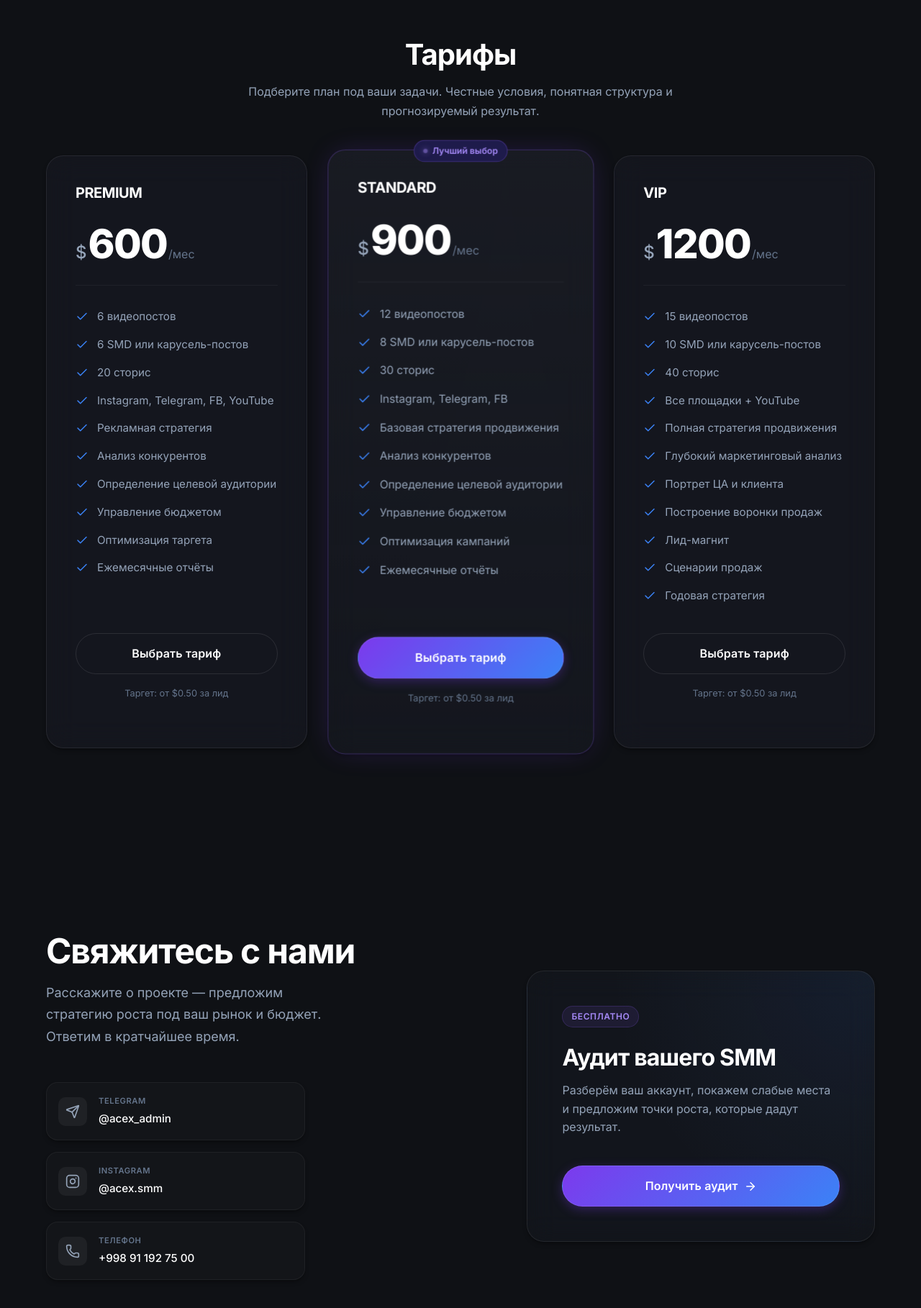
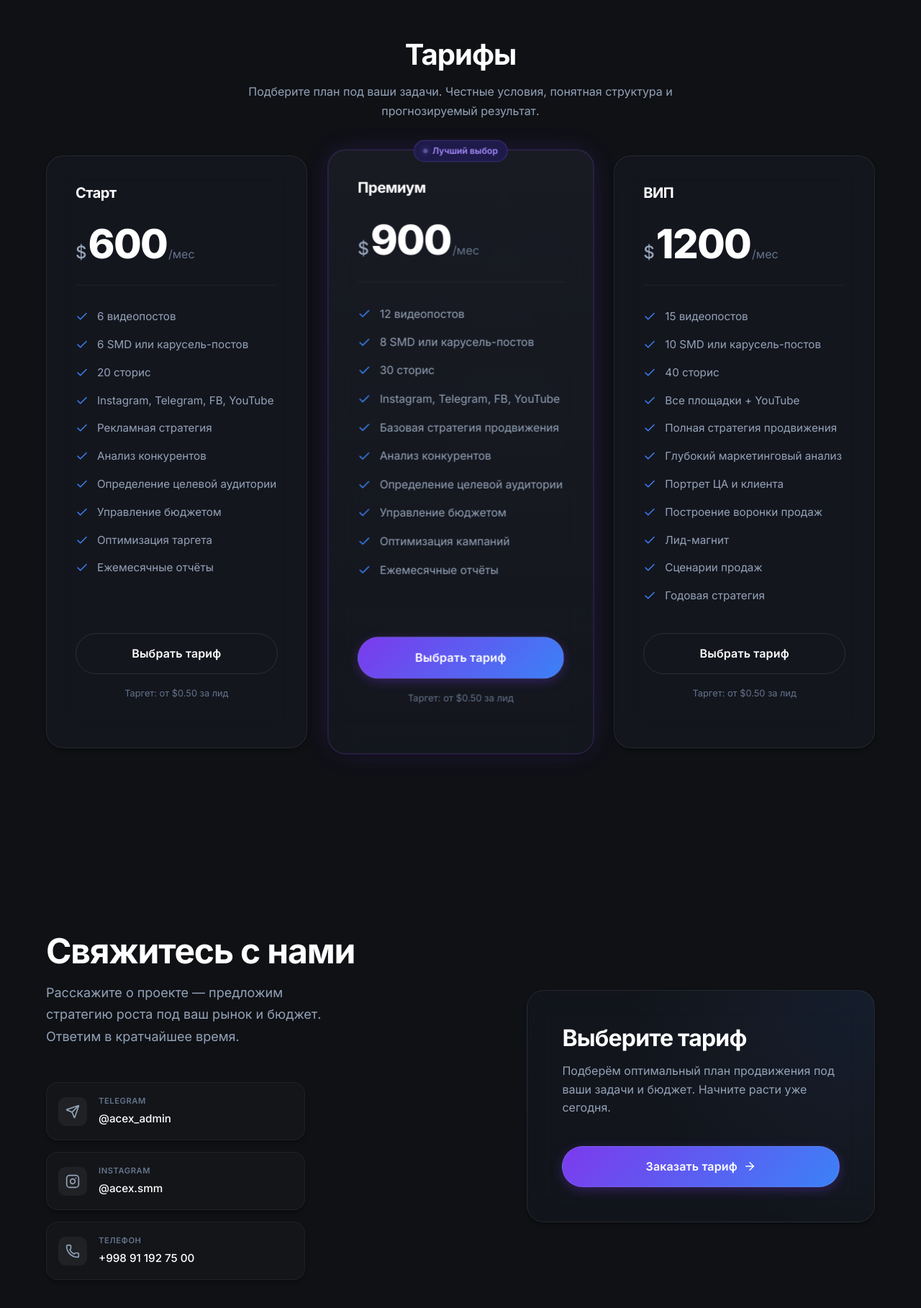
Before and after one commit to ShohruxMurodovich/Acex-landing, a Vue app: page / in a window 1280 px wide. Shown: the part 874-2692 px from the top of the page at 72% size. Built offline with nearby package versions, Linux system fonts and the light colour scheme.

Commit message:
Update pricing: change tariff names to Russian (Старт, Премиум, ВИП), add YouTube to Premium plan, replace audit/consultation CTAs with tariff purchase, remove free badge

```diff
--- a/src/components/ContactSection.vue
+++ b/src/components/ContactSection.vue
@@ -33,13 +33,12 @@
 
         <!-- Audit CTA Column -->
         <div class="audit-block glass-panel fade-in-up delay-100">
-          <div class="audit-badge">{{ t('contact.free') }}</div>
           <h3>{{ t('contact.auditTitle') }}</h3>
           <p>
             {{ t('contact.auditDescription') }}
           </p>
           <a
-            href="https://t.me/acex_admin?text=Здравствуйте!%20Хочу%20получить%20бесплатный%20аудит%20ACEX%20😊"
+            href="https://t.me/acex_admin?text=Здравствуйте!%20Хочу%20заказать%20тариф%20ACEX%20😊"
             target="_blank"
             class="btn btn-primary w-full"
           >
--- a/src/components/PricingSection.vue
+++ b/src/components/PricingSection.vue
@@ -10,28 +10,28 @@
 
       <div class="pricing-grid">
         <PricingCard
-          tier="PREMIUM"
+          tier="Старт"
           :price="600"
           :lead-cost="`${t('pricing.leadCost')}: от $0.50 за лид`"
           :features="premiumFeatures"
-          link="https://t.me/acex_admin?text=Здравствуйте!%20Хочу%20оформить%20тариф%20PREMIUM"
+          link="https://t.me/acex_admin?text=Здравствуйте!%20Хочу%20оформить%20тариф%20Старт"
         />
 
         <PricingCard
-          tier="STANDARD"
+          tier="Премиум"
           :price="900"
           :lead-cost="`${t('pricing.leadCost')}: от $0.50 за лид`"
           :features="standardFeatures"
           :is-popular="true"
-          link="https://t.me/acex_admin?text=Здравствуйте!%20Хочу%20оформить%20тариф%20STANDARD"
+          link="https://t.me/acex_admin?text=Здравствуйте!%20Хочу%20оформить%20тариф%20Премиум"
         />
 
         <PricingCard
-          tier="VIP"
+          tier="ВИП"
           :price="1200"
           :lead-cost="`${t('pricing.leadCost')}: от $0.50 за лид`"
           :features="vipFeatures"
-          link="https://t.me/acex_admin?text=Здравствуйте!%20Хочу%20оформить%20тариф%20VIP"
+          link="https://t.me/acex_admin?text=Здравствуйте!%20Хочу%20оформить%20тариф%20ВИП"
         />
       </div>
     </div>
--- a/src/locales/translations.ts
+++ b/src/locales/translations.ts
@@ -34,7 +34,6 @@ export interface Translation {
         telegram: string
         instagram: string
         phone: string
-        free: string
         auditTitle: string
         auditDescription: string
         getAnalysis: string
@@ -51,14 +50,14 @@ export const translations: Record<'ru' | 'uz' | 'en', Translation> = {
             services: 'Услуги',
             pricing: 'Тарифы',
             contact: 'Контакты',
-            getAudit: 'Получить аудит'
+            getAudit: 'Купить тариф'
         },
         hero: {
             title: 'Профессиональный',
             titleHighlight: 'SMM и таргет',
             subtitle:
                 'Продвигаем ваш бизнес в соцсетях системно: стратегия, контент и реклама, которые приводят клиентов и увеличивают прибыль.',
-            ctaButton: 'Записаться на консультацию'
+            ctaButton: 'Выбрать тариф'
         },
         pricing: {
             sectionTitle: 'Тарифы',
@@ -87,7 +86,7 @@ export const translations: Record<'ru' | 'uz' | 'en', Translation> = {
                     '12 видеопостов',
                     '8 SMD или карусель-постов',
                     '30 сторис',
-                    'Instagram, Telegram, FB',
+                    'Instagram, Telegram, FB, YouTube',
                     'Базовая стратегия продвижения',
                     'Анализ конкурентов',
                     'Определение целевой аудитории',
@@ -119,11 +118,10 @@ export const translations: Record<'ru' | 'uz' | 'en', Translation> = {
             telegram: 'Telegram',
             instagram: 'Instagram',
             phone: 'Телефон',
-            free: 'Бесплатно',
-            auditTitle: 'Аудит вашего SMM',
+            auditTitle: 'Выберите тариф',
             auditDescription:
-                'Разберём ваш аккаунт, покажем слабые места и предложим точки роста, которые дадут результат.',
-            getAnalysis: 'Получить аудит'
+                'Подберём оптимальный план продвижения под ваши задачи и бюджет. Начните расти уже сегодня.',
+            getAnalysis: 'Заказать тариф'
         },
         footer: {
             tagline: 'Ваш результат — наша главная цель',
@@ -135,14 +133,14 @@ export const translations: Record<'ru' | 'uz' | 'en', Translation> = {
             services: 'Xizmatlar',
             pricing: 'Tariflar',
             contact: 'Aloqa',
-            getAudit: 'Audit olish'
+            getAudit: 'Tarif sotib olish'
         },
         hero: {
             title: 'Professional',
             titleHighlight: 'SMM va Target',
             subtitle:
                 'Biznesingizni ijtimoiy tarmoqlarda tizimli ravishda rivojlantiramiz: strategiya, kontent va mijoz olib keladigan reklama.',
-            ctaButton: 'Konsultatsiyaga yozilish'
+            ctaButton: 'Tarif tanlash'
         },
         pricing: {
             sectionTitle: 'Tariflar',
@@ -171,7 +169,7 @@ export const translations: Record<'ru' | 'uz' | 'en', Translation> = {
                     '12 ta video post',
                     '8 ta SMD yoki karusel post',
                     '30 ta stories',
-                    'Instagram, Telegram, FB',
+                    'Instagram, Telegram, FB, YouTube',
                     'Asosiy SMM strategiya',
                     'Raqobatchilar tahlili',
                     'Maqsadli auditoriya',
@@ -203,11 +201,10 @@ export const translations: Record<'ru' | 'uz' | 'en', Translation> = {
             telegram: 'Telegram',
             instagram: 'Instagram',
             phone: 'Telefon',
-            free: 'Bepul',
-            auditTitle: 'SMM auditingiz',
+            auditTitle: 'Tarif tanlang',
             auditDescription:
-                'Akkauntingizni tahlil qilib, xatolar va o\'sish nuqtalarini ko\'rsatib beramiz.',
-            getAnalysis: 'Audit olish'
+                'Maqsad va byudjetingizga eng mos tarifni tanlaymiz. Bugundan boshlab o\'sing.',
+            getAnalysis: 'Tarif buyurtma qilish'
         },
         footer: {
             tagline: 'Sizning natijangiz — bizning maqsadimiz',
@@ -219,14 +216,14 @@ export const translations: Record<'ru' | 'uz' | 'en', Translation> = {
             services: 'Services',
             pricing: 'Pricing',
             contact: 'Contacts',
-            getAudit: 'Request Audit'
+            getAudit: 'Buy Plan'
         },
         hero: {
             title: 'Professional',
             titleHighlight: 'SMM & Targeting',
             subtitle:
                 'We grow your brand on social media with strategy, content, and ads designed to attract real clients and drive revenue.',
-            ctaButton: 'Book a Consultation'
+            ctaButton: 'Choose Plan'
         },
         pricing: {
             sectionTitle: 'Pricing Plans',
@@ -255,7 +252,7 @@ export const translations: Record<'ru' | 'uz' | 'en', Translation> = {
                     '12 video posts',
                     '8 SMD or carousel posts',
                     '30 stories',
-                    'Instagram, Telegram, FB',
+                    'Instagram, Telegram, FB, YouTube',
                     'Basic promotion strategy',
                     'Competitor research',
                     'Target audience',
@@ -287,11 +284,10 @@ export const translations: Record<'ru' | 'uz' | 'en', Translation> = {
             telegram: 'Telegram',
             instagram: 'Instagram',
             phone: 'Phone',
-            free: 'Free',
-            auditTitle: 'SMM Audit',
+            auditTitle: 'Choose Your Plan',
             auditDescription:
-                'We analyze your account, highlight weak spots, and show practical growth opportunities.',
-            getAnalysis: 'Request Audit'
+                'We\'ll help you select the best plan for your goals and budget. Start growing today.',
+            getAnalysis: 'Order Plan'
         },
         footer: {
             tagline: 'Your results — our priority',
```
Also changed, not shown: 5 other files (tests, documents, lock files or other folders).
